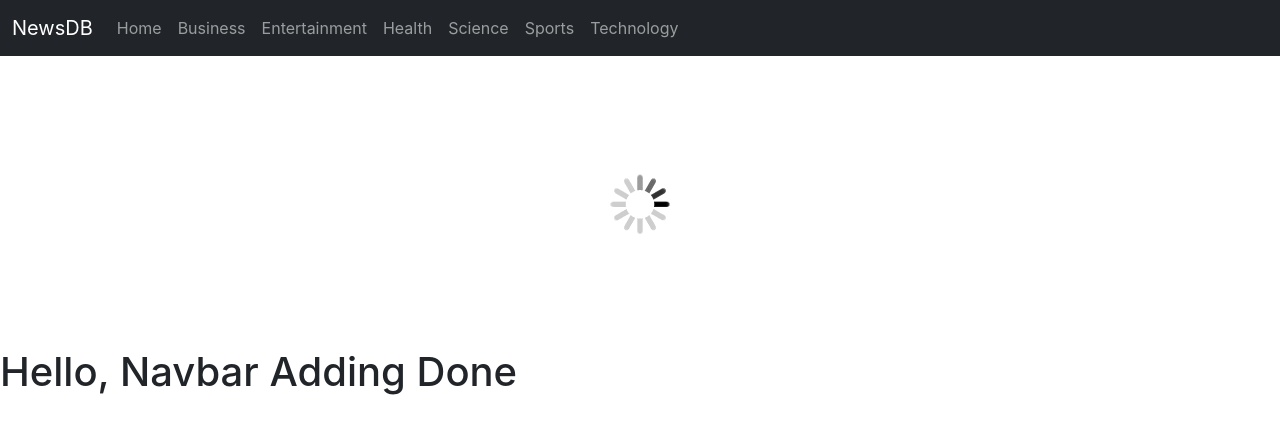
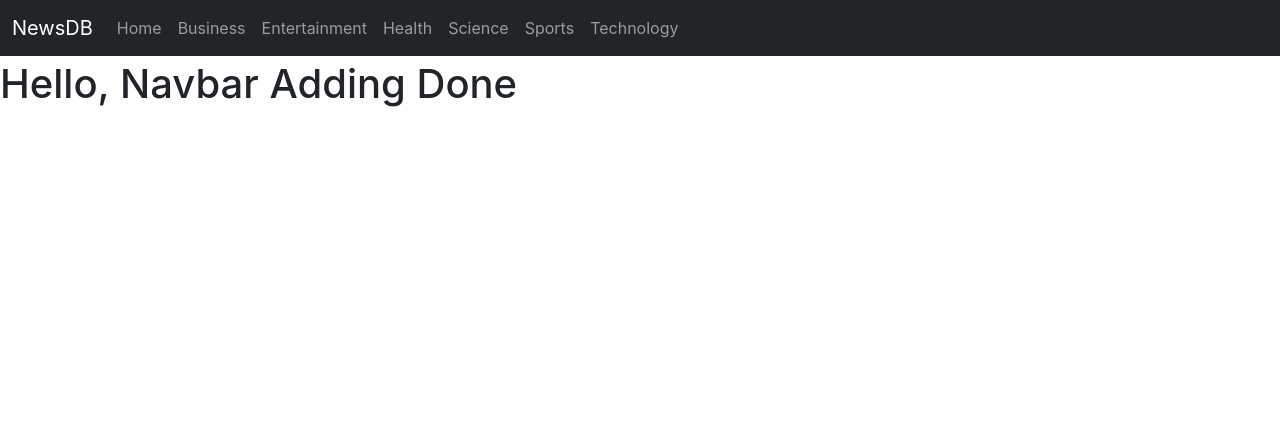
Before and after one commit to gohildharmendra/React-NewsApp-FunctionBased-code, a React (Create React App) app: page / in a window 1280 px wide. Shown: the top 434 px of the page. Built offline with nearby package versions, Linux system fonts and the light colour scheme.

Commit message:
Add .env.local file and create variable and use it app.js file

```diff
--- a/src/App.js
+++ b/src/App.js
@@ -1,23 +1,16 @@
 // import './App.css';
+import React from 'react'
 import Navbar from "./components/Navbar";
-import React from 'react'
 import {BrowserRouter, Routes, Route,} from "react-router-dom";
-import Spinner from "./components/Spinner";
-
 function App() {
+  const envVariable = process.env.REACT_APP_ENV_VAR
+  console.log(envVariable)
   return (
     <>
     <BrowserRouter>
     <Navbar/>
-    <Spinner/>
     <Routes>
           <Route exact path="/" element={<h1>Hello, Navbar Adding Done</h1>} />
-          {/* <Route exact path="/business" element={<News key="business" apiKey={this.apiKey} pageSize={this.pageSize} country="in" category="business"/>} />
-          <Route exact path="/entertainment" element={<News key="entertainment" apiKey={this.apiKey} pageSize={this.pageSize} country="in" category="entertainment"/>} />
-          <Route exact path="/health" element={<News key="health" apiKey={this.apiKey} pageSize={this.pageSize} country="in" category="health"/>} />
-          <Route exact path="/science" element={<News key="science" apiKey={this.apiKey} pageSize={this.pageSize} country="in" category="science"/>} />
-          <Route exact path="/sports" element={<News key="sports" apiKey={this.apiKey} pageSize={this.pageSize} country="in" category="sports"/>} />
-          <Route exact path="/technology" element={<News key="technology" apiKey={this.apiKey} pageSize={this.pageSize} country="in" category="technology"/>} />       */}
         </Routes>
     </BrowserRouter>
     </>
--- a/src/components/Spinner.js
+++ b/src/components/Spinner.js
@@ -1,4 +1,4 @@
-import React, { Component } from 'react'
+import React from 'react'
 import loading from './loading.gif'
 
 const Spinner = () =>{
@@ -8,5 +8,4 @@ const Spinner = () =>{
         </div>
     )
 }
-
 export default Spinner
```
Also changed, not shown: 1 other file (tests, documents, lock files or other folders).
